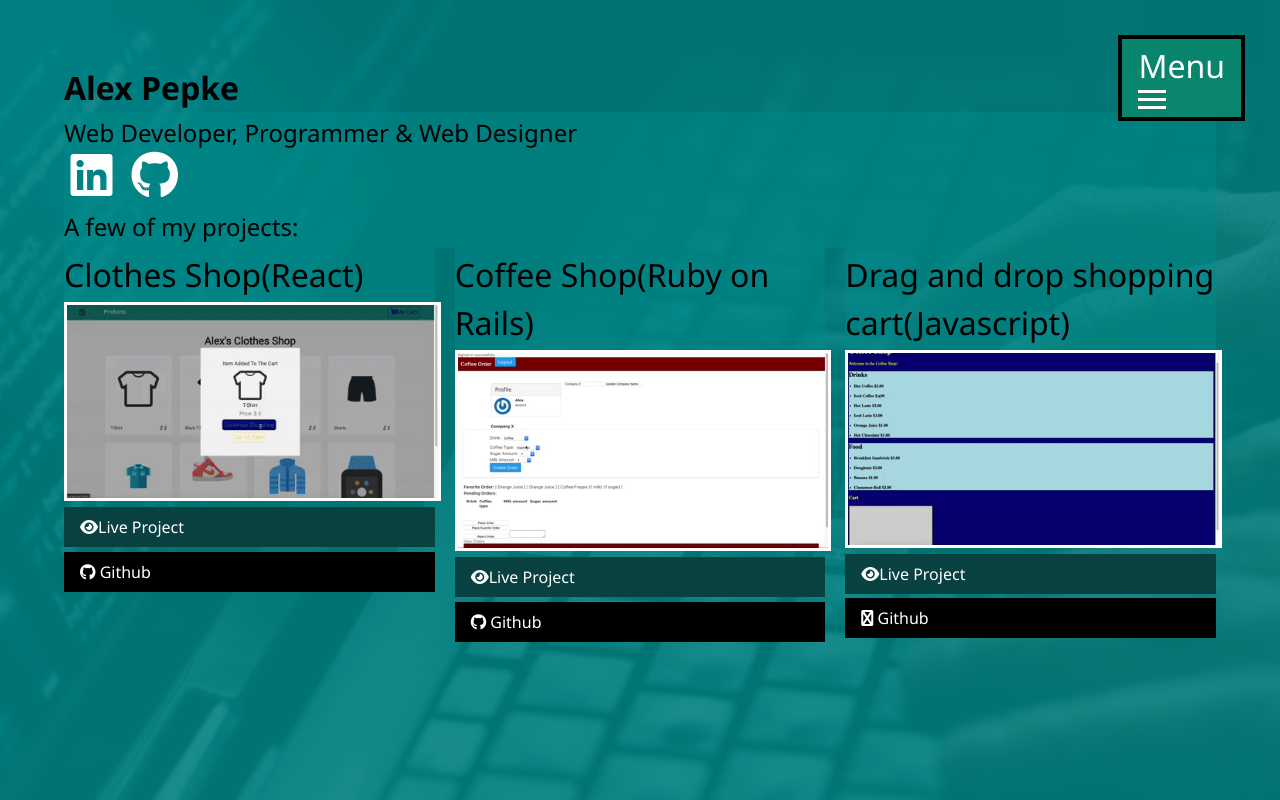
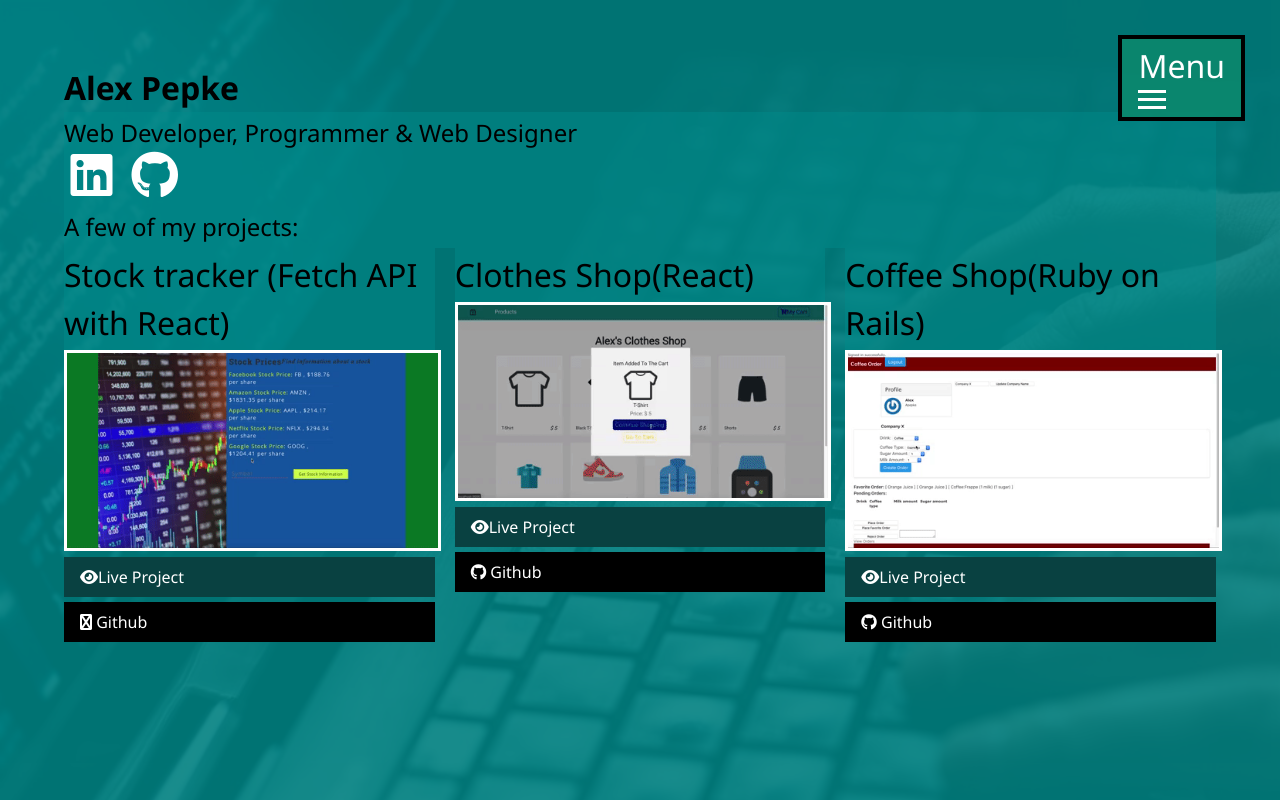
Before and after one commit to Apepke/my_portfolio, a website: page dist/index.html in a window 1280 px wide. Drawn offline with Linux system fonts and the light colour scheme.

Commit message:
Added new project

```diff
--- a/dist/index.html
+++ b/dist/index.html
@@ -56,6 +56,19 @@
           A few of my projects:
         </h2>
       <div class="projects">
+          <div class="item">
+              <h1 class ="sm-heading">Stock tracker (Fetch API with React)</h1>
+            <a href="https://apepke.github.io/stock_tracker">
+              <img src="img/stock_tracker.gif" alt="Project" />
+            </a>
+            <a href="https://apepke.github.io/stock_tracker" class="btn-light"> <i class="fas fa-eye"></i>Live Project </a>
+            <a
+              href="https://github.com/Apepke/stock_tracker"
+              class="btn-dark"
+            >
+              <i class="fas fa-github"></i> Github
+            </a>
+          </div>
         <div class="item">
           <h1 class ="sm-heading">Clothes Shop(React)</h1>
           <a href="https://apepke.github.io/clothes_store/#/">
@@ -80,19 +93,6 @@
             <i class="fab fa-github"></i> Github
           </a>
         </div>
-        <div class="item">
-            <h1 class ="sm-heading">Drag and drop shopping cart(Javascript)</h1>
-          <a href="https://github.com/Apepke/drag_drop_shoppingcart">
-            <img src="img/dragndrop.gif" alt="Project" />
-          </a>
-          <a href="#" class="btn-light"> <i class="fas fa-eye"></i>Live Project </a>
-          <a
-            href="https://github.com/Apepke/drag_drop_shoppingcart"
-            class="btn-dark"
-          >
-            <i class="fas fa-github"></i> Github
-          </a>
-        </div>
       </div>
       </div>
     </main>
```
Also changed, not shown: dist/img/stock_tracker.gif (added), 2 other files.
